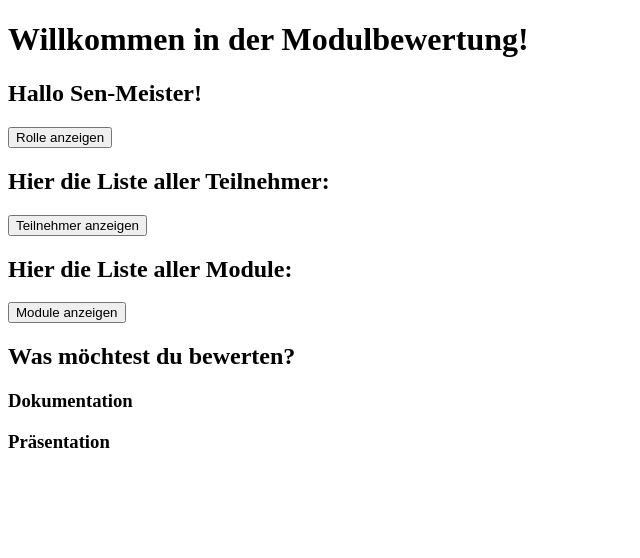
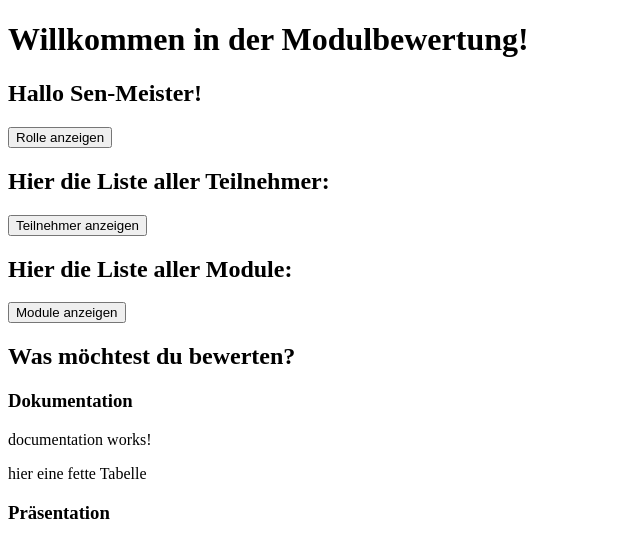
Before and after one commit to Kaarjalan/ModulbewertungFrontend, an Angular app: page / in a window 1280 px wide. Shown: the top 558 px of the page, without its empty margins (0-640 px from the left). Built offline with nearby package versions, Linux system fonts and the light colour scheme.

Commit message:
documentationComponent hinzugefügt

```diff
--- a/src/app/app.component.html
+++ b/src/app/app.component.html
@@ -7,4 +7,5 @@
 <h2>Was möchtest du bewerten?</h2>
 
 <h3>Dokumentation</h3>
+<app-documentation></app-documentation>
 <h3>Präsentation</h3>
--- a/src/app/app.component.ts
+++ b/src/app/app.component.ts
@@ -3,11 +3,17 @@ import { RouterOutlet } from '@angular/router';
 import { UserComponent } from './user/user.component';
 import { StudentsComponent } from './students/students.component';
 import { ModulesComponent } from './modules/modules.component';
+import { DocumentationComponent } from './documentation/documentation.component';
 
 @Component({
   selector: 'app-root',
   standalone: true,
-  imports: [RouterOutlet, UserComponent, StudentsComponent, ModulesComponent],
+  imports: [
+    RouterOutlet,
+    UserComponent,
+    StudentsComponent,
+    ModulesComponent,
+    DocumentationComponent],
   templateUrl: './app.component.html',
   styleUrl: './app.component.css'
 })
--- /dev/null
+++ b/src/app/documentation/documentation.component.html
@@ -0,0 +1,2 @@
+<p>documentation works!</p>
+<p>hier eine fette Tabelle</p>
```
Also changed, not shown: src/app/documentation/documentation.component.ts (added, +12 -0 lines), src/app/documentation/documentation.component.css (added), 1 other file (tests, documents, lock files or other folders).
